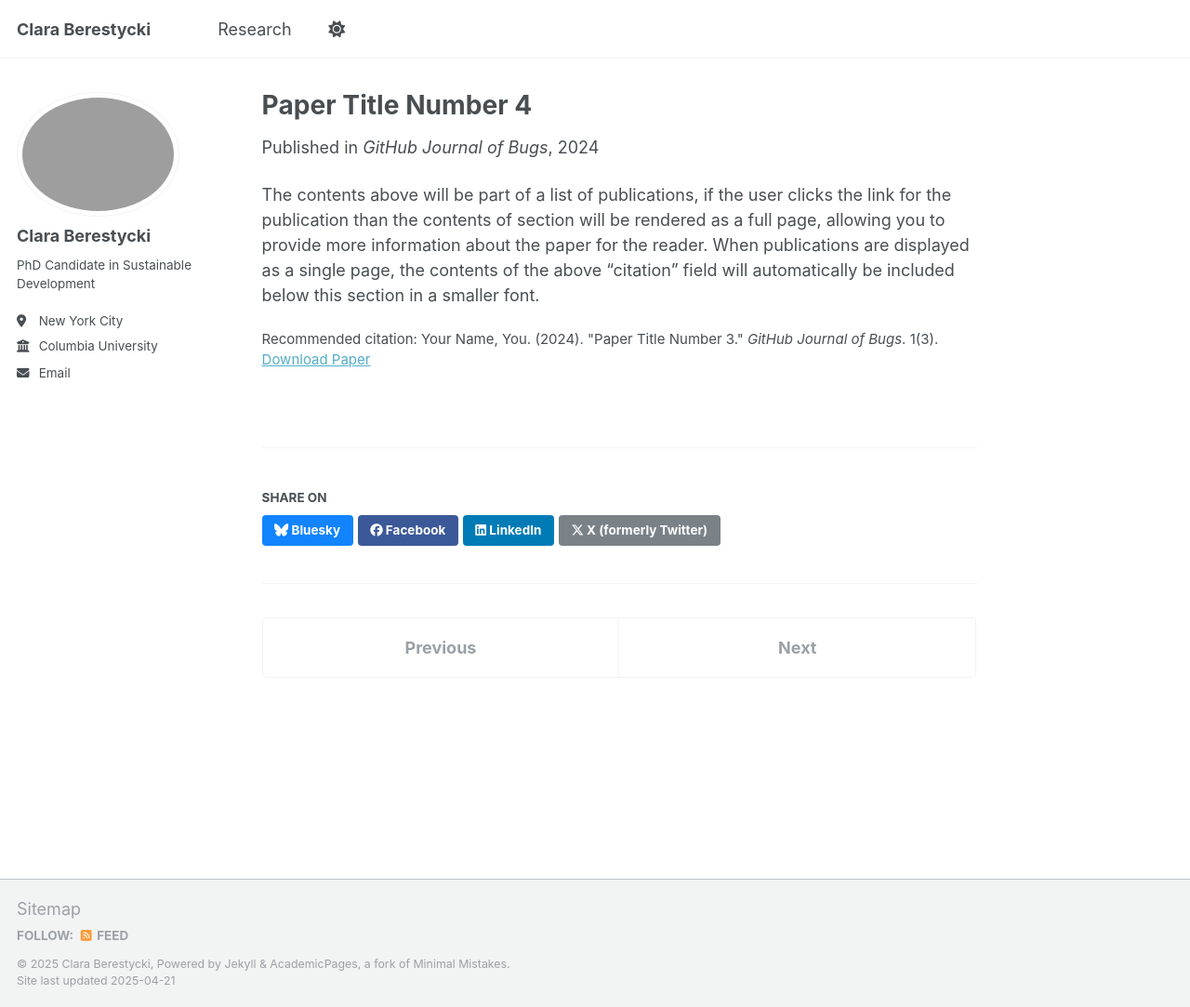
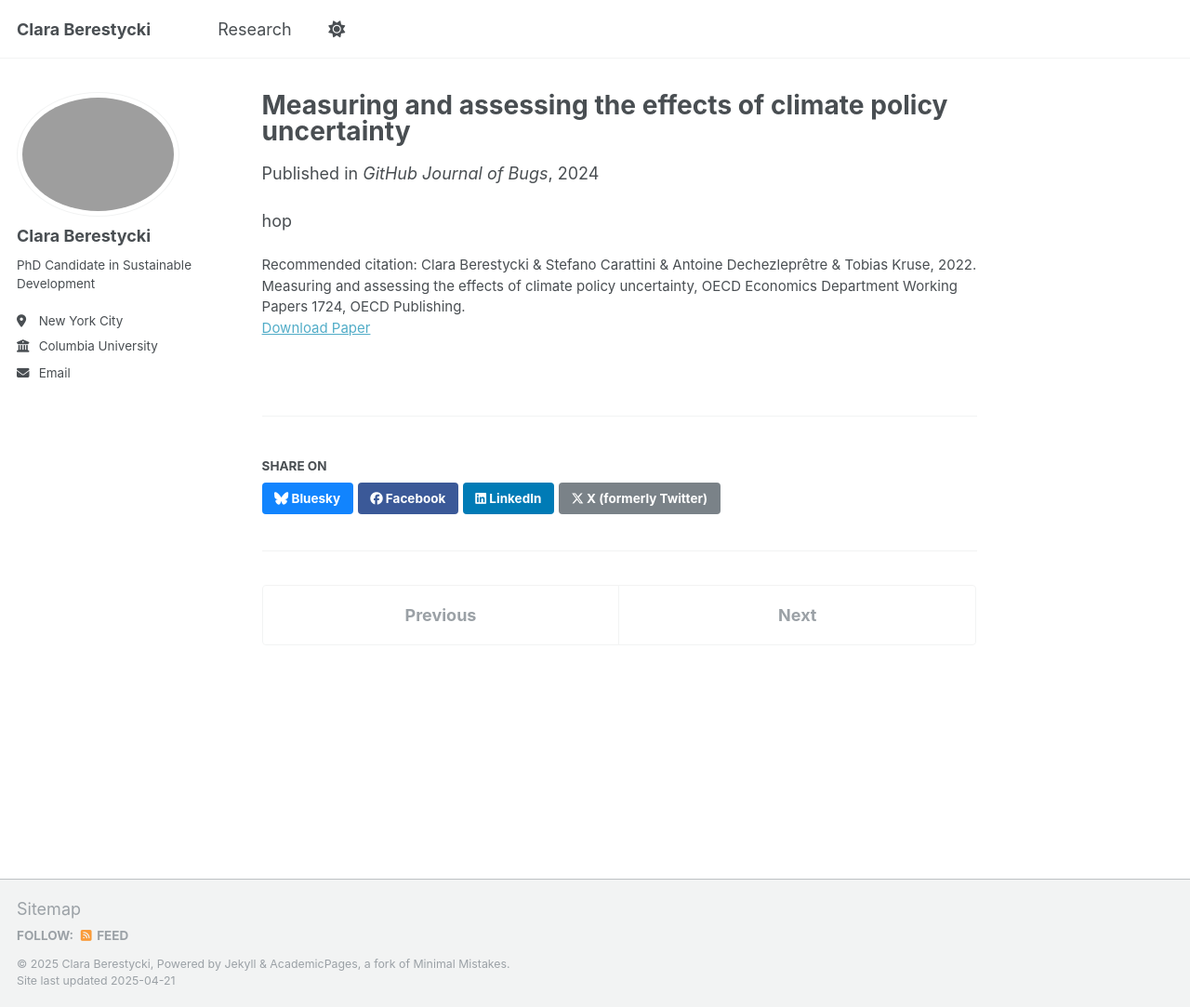
Before and after one commit to claraberes/claraberes.github.io, a Jekyll site: the page built from _publications/2024-02-17-paper-title-number-4.md, in a window 1280 px wide and 1083 px high. Shown: the whole window at 93% size. Built offline with Jekyll 4.4.1, drawn with Linux system fonts in a browser that asks for light colours.

Commit message:
Update 2024-02-17-paper-title-number-4.md

```diff
--- a/_publications/2024-02-17-paper-title-number-4.md
+++ b/_publications/2024-02-17-paper-title-number-4.md
@@ -1,13 +1,13 @@
 ---
-title: "Paper Title Number 4"
+title: "Measuring and assessing the effects of climate policy uncertainty"
 collection: publications
 category: conferences
 permalink: /publication/2024-02-17-paper-title-number-4
 excerpt: 'This paper is about fixing template issue #693.'
 date: 2024-02-17
 venue: 'GitHub Journal of Bugs'
-paperurl: 'http://academicpages.github.io/files/paper3.pdf'
-citation: 'Your Name, You. (2024). &quot;Paper Title Number 3.&quot; <i>GitHub Journal of Bugs</i>. 1(3).'
+paperurl: 'https://www.oecd.org/en/publications/measuring-and-assessing-the-effects-of-climate-policy-uncertainty_34483d83-en.html'
+citation: 'Clara Berestycki & Stefano Carattini & Antoine Dechezleprêtre & Tobias Kruse, 2022. Measuring and assessing the effects of climate policy uncertainty, OECD Economics Department Working Papers 1724, OECD Publishing.'
 ---
 
-The contents above will be part of a list of publications, if the user clicks the link for the publication than the contents of section will be rendered as a full page, allowing you to provide more information about the paper for the reader. When publications are displayed as a single page, the contents of the above "citation" field will automatically be included below this section in a smaller font.
+hop
```
